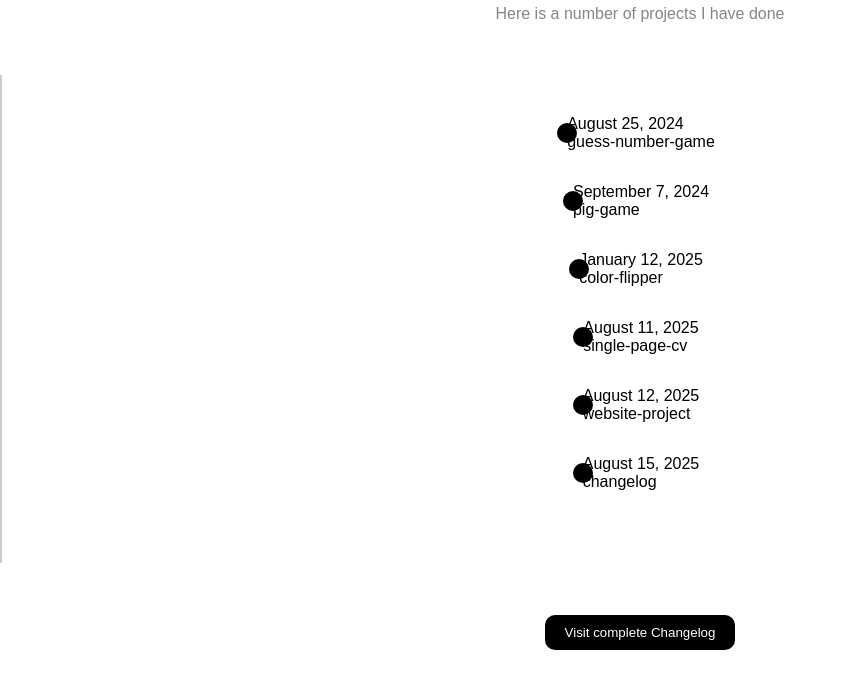
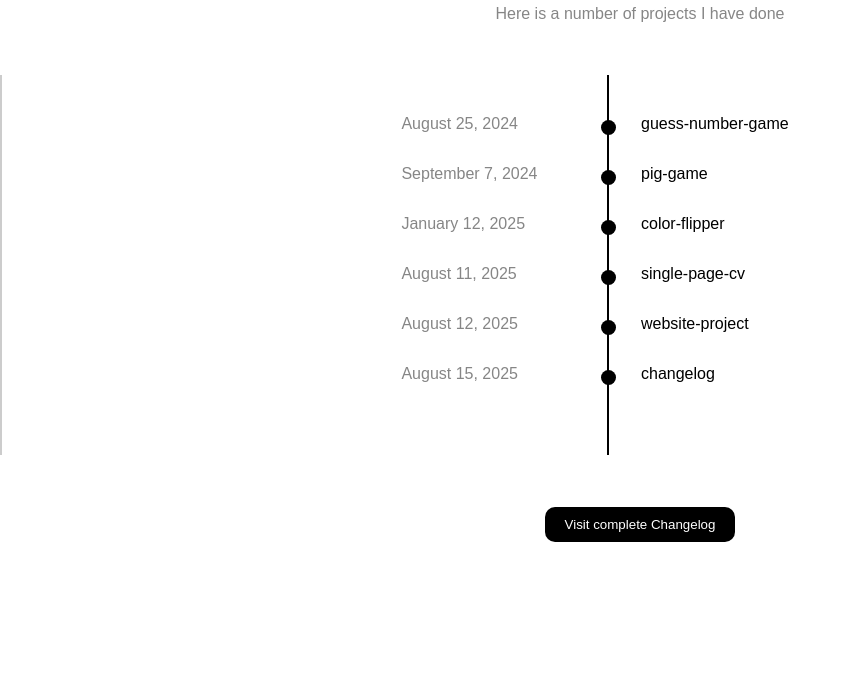
Before and after one commit to kraljic9/changelog, a plain HTML site: page index.html in a window 1280 px wide. Shown: the part 60-748 px from the top of the page, without its empty margins (0-851 px from the left). Drawn offline with Linux system fonts and the light colour scheme.

Commit message:
completed layout with dots and line in middle

```diff
--- a/index.css
+++ b/index.css
@@ -38,15 +38,60 @@ header {
   align-items: center;
 }
 
+#timeline::before {
+  content: "";
+  position: absolute;
+  left: 47.31%;
+  top: 0;
+  bottom: 0;
+  width: 2px;
+  background-color: black;
+}
+
 .timeline-item {
   position: relative;
   margin-bottom: 2rem;
+  width: 20%;
+  display: flex;
+  width: 40%;
+}
+
+.project-date {
+  flex: 1;
+  color: rgb(134, 134, 134);
+}
+
+.project-name {
+  flex: 1;
+  font-weight: 500;
+}
+
+.project-name::before {
+  content: "";
+  position: absolute;
+  top: 0.3rem;
+  margin-left: -40px;
+  background-color: black;
+  width: 15px;
+  height: 15px;
+  border-radius: 100%;
+}
+
+/*
+#timeline::before {
+  content: "";
+  position: absolute;
+  left: 38.2%;
+  top: 0;
+  bottom: 0;
+  width: 2px;
+  background-color: black;
 }
 
 .timeline-item::before {
   content: "";
   position: absolute;
-  left: -10px;
+  left: -40px;
   top: 0.5rem;
   width: 20px;
   height: 20px;
@@ -54,6 +99,7 @@ header {
   border: 3px solid balck;
   border-radius: 50%;
 }
+*/
 /* Button container */
 
 .button-container {
```
